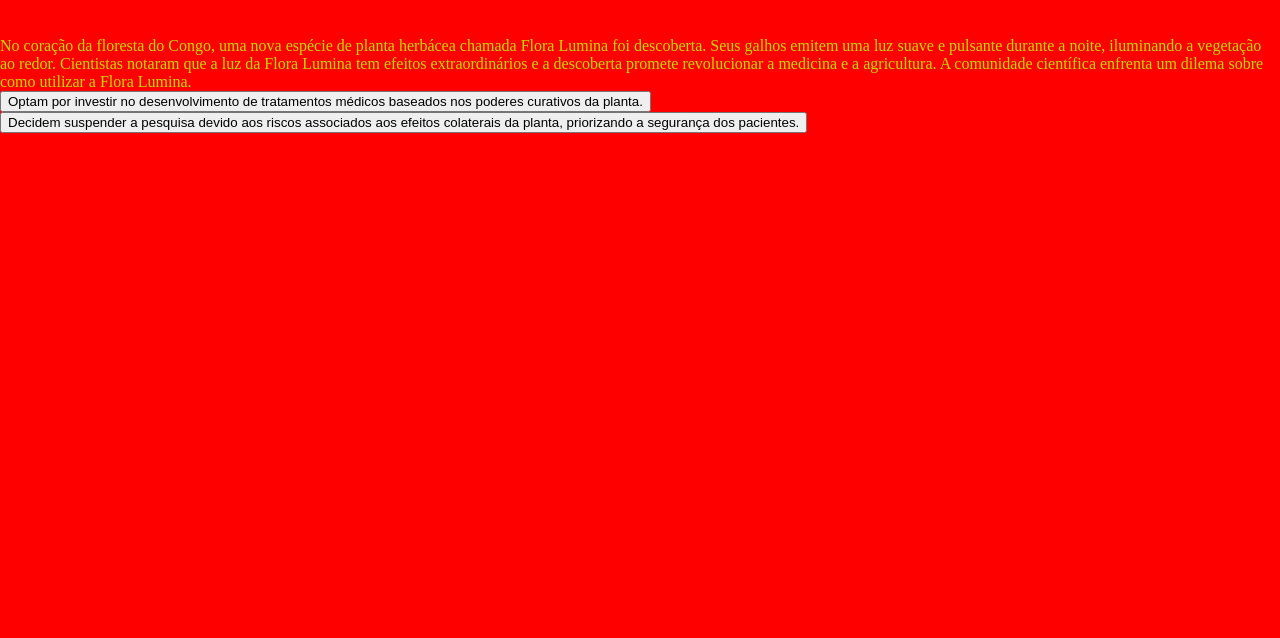
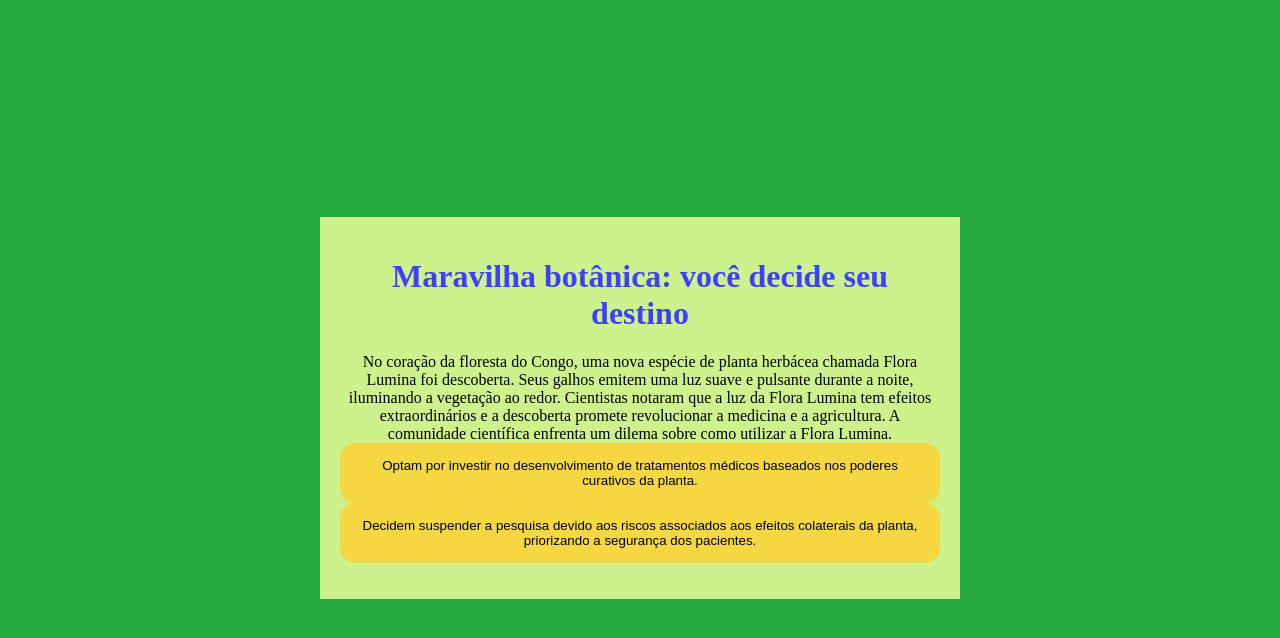
Before and after one commit to NomeDeUsuario1/historinha, a plain HTML site: page index.html in a window 1280 px wide. Drawn offline with Linux system fonts and the light colour scheme.

Commit message:
Add files via upload

```diff
--- a/style.css
+++ b/style.css
@@ -1,38 +1,43 @@
-:root {
- --bg-color:#ff0000;
- --primary-color: #b3ff00dd;
- --secondary-color: #ff00c8;
- --font: "Nunito Sans", sans-serif;
+:root{
+    --cor-fundo:#26ab3c;
+    --cor-principal:#cdf28d;
+    --cor-secundaria:#f5d742;
+    --cor-destaque:#3d40fc;
+    --cor-texto:##08ff25;
+
 }
 
 body {
-    background-color: var(--bg-color);
-    color: var(--primary-color);
-    fon.t-family: var(--font);
-    margin: 0;
-    padding: 0;
+    background-color: var(--cor-fundo);
+    color: var(--cor-texto);
+    display: flex;
+    justify-content: center;
+    align-items: center;
+    min-height: 100vh;
 }
 
- header, footer {
-    background-color: var(--primary-color);
+.caixa-principal{
+    background-color: var(--cor-principal);
+    width: 90%;
+    max-width: 600px;
     text-align: center;
-    padding: 1rem;
+    padding: 20px;
 }
 
- h1 {
-    color: var(--bg-color);
-    margin: 0;
- }
- #graficos-container {
-    padding: 2rem;
-    text-align: center;
+h1{
+    color: var(--cor-destaque);
 }
 
-  canvas {
-    max-width: 6900px;
-    margin: 2rem auto;
-    background-color: var(--primary-color);
+button{
+    background-color: var(--cor-secundaria);
+    color: var(--cor-texto);
+    border: none;
+    border-radius: 15px;
+    padding: 15px;
+    transition: background-color 0.3s;
 }
-  footer p {
-    color: var(--bg-color);
+
+button:hover{
+    background-color: var(--cor-destaque);
+    color: var(--cor-principal);
 }
```
Lines whose indentation alone changed are shown as unchanged.
